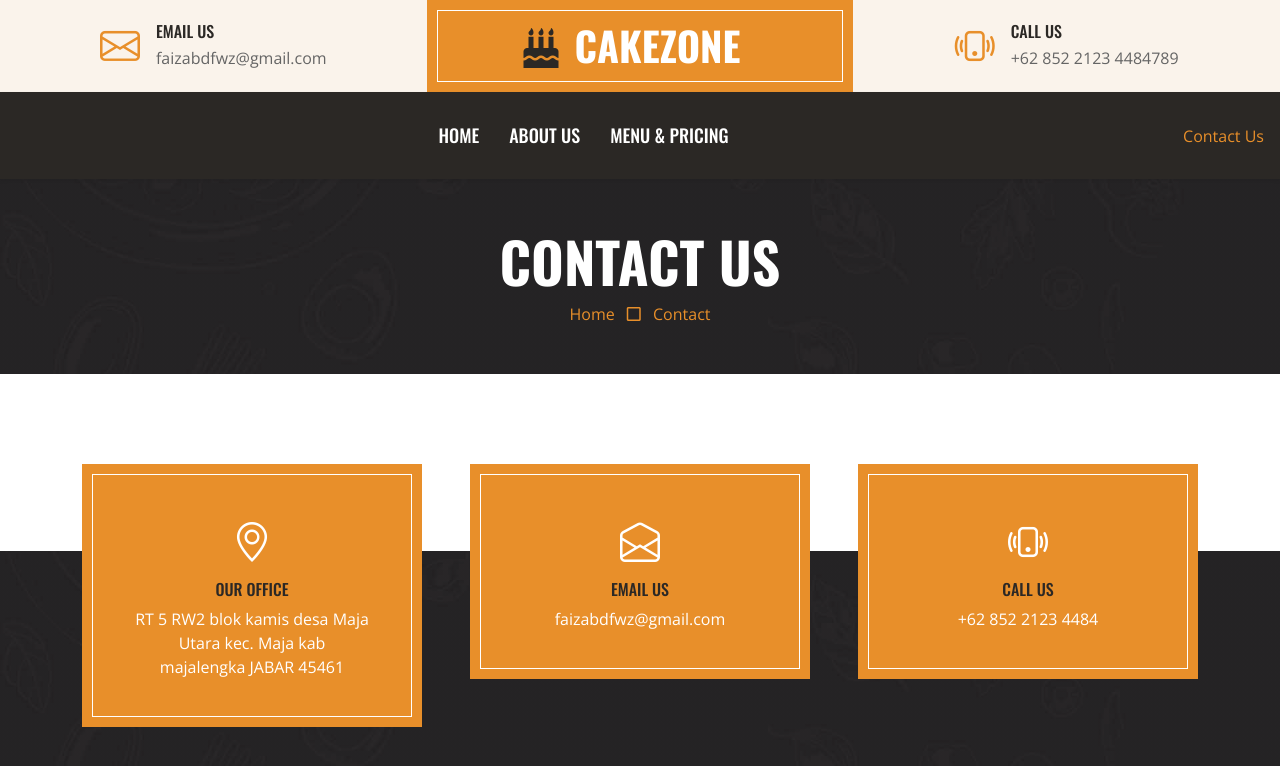
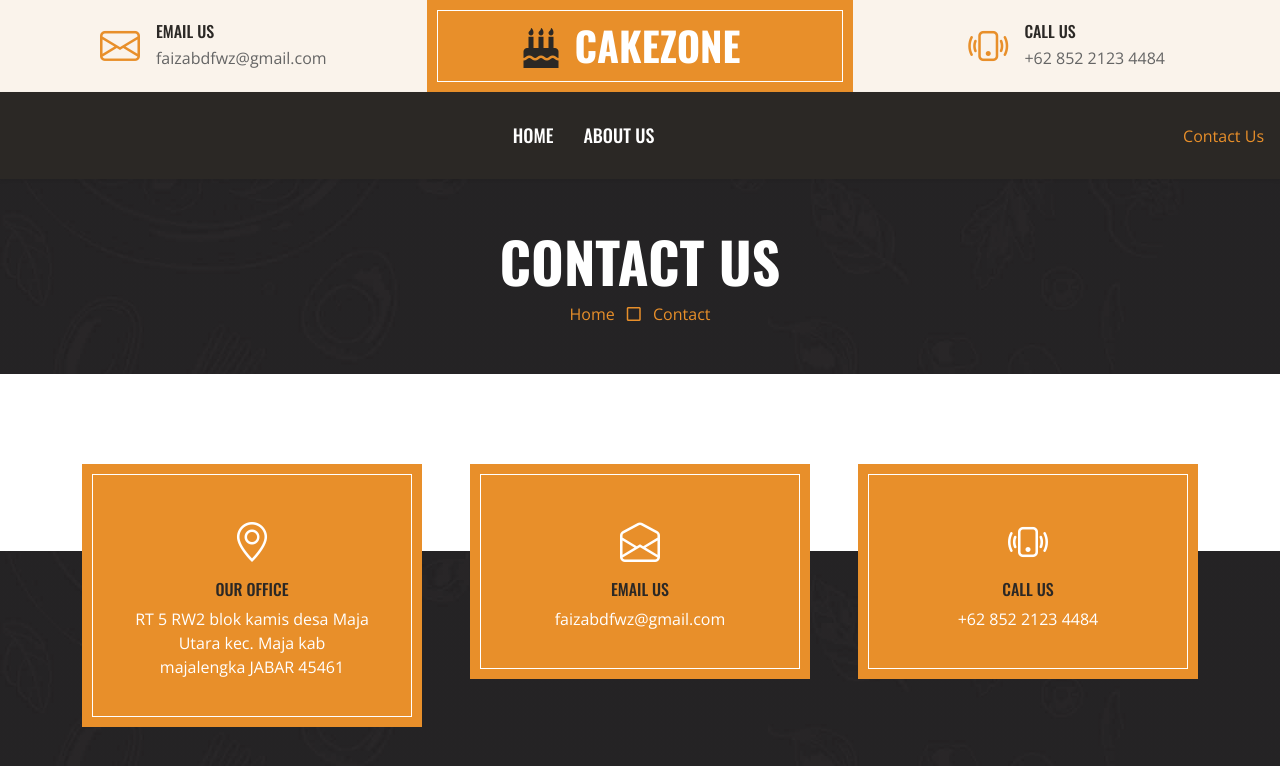
Before and after one commit to faizabdullah12/NisyaCakeAndBakery, a plain HTML site: page contact.html in a window 1280 px wide. Drawn offline with nearby package versions, Linux system fonts and the light colour scheme.

Commit message:
Update contact.html

```diff
--- a/contact.html
+++ b/contact.html
@@ -55,7 +55,7 @@
                     <i class="bi bi-phone-vibrate fs-1 text-primary me-3"></i>
                     <div class="text-start">
                         <h6 class="text-uppercase mb-1">Call Us</h6>
-                        <span>+62 852 2123 4484789</span>
+                        <span>+62 852 2123 4484</span>
                     </div>
                 </div>
             </div>
@@ -76,7 +76,6 @@
             <div class="navbar-nav ms-auto mx-lg-auto py-0">
                 <a href="index.html" class="nav-item nav-link">Home</a>
                 <a href="about.html" class="nav-item nav-link">About Us</a>
-                <a href="menu.html" class="nav-item nav-link">Menu & Pricing</a>
 
                 </div>
                 <a href="contact.html" class="nav-item nav-link active">Contact Us</a>
```
